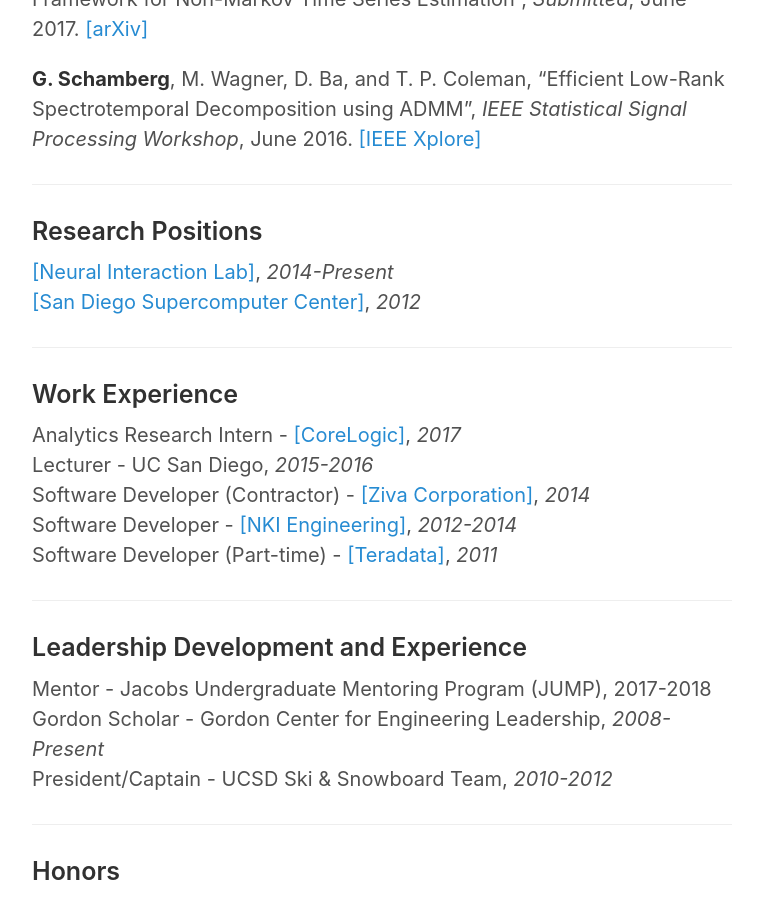
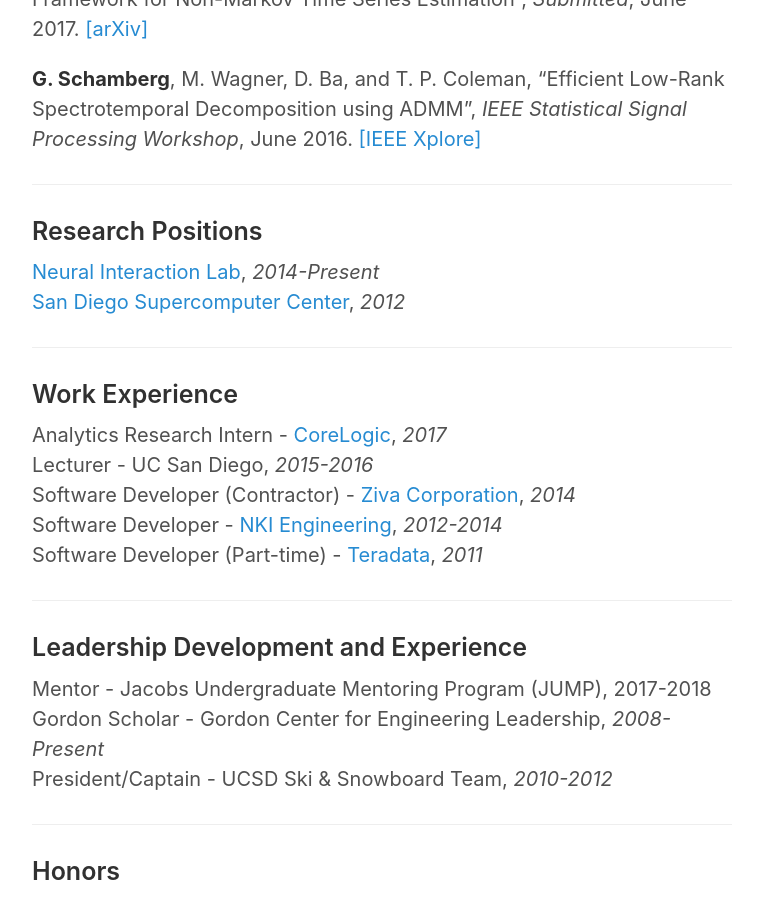
Before and after one commit to gabeschamberg/gabeschamberg.github.io, a Jekyll site: the page built from cv.md, in a window 1280 px wide and 900 px high, scrolled down 442 px. Shown: the whole window, without its empty margins (258-1021 px from the left). Built offline with Jekyll 4.4.1, drawn with Linux system fonts in a browser that asks for light colours.

Commit message:
updating cv

```diff
--- a/cv.md
+++ b/cv.md
@@ -22,18 +22,18 @@
 
 ### Research Positions
 
-[[Neural Interaction Lab]](http://coleman.ucsd.edu/), *2014-Present* \\
-[[San Diego Supercomputer Center]](http://www.sdsc.edu/), *2012*
+[Neural Interaction Lab](http://coleman.ucsd.edu/), *2014-Present* \\
+[San Diego Supercomputer Center](http://www.sdsc.edu/), *2012*
 
 -----
 
 ### Work Experience
 
-Analytics Research Intern - [[CoreLogic]](http://www.corelogic.com/products/loansafe-fraud-manager.aspx), *2017* \\
+Analytics Research Intern - [CoreLogic](http://www.corelogic.com/products/loansafe-fraud-manager.aspx), *2017* \\
 Lecturer - UC San Diego, *2015-2016* \\
-Software Developer (Contractor) - [[Ziva Corporation]](http://www.ziva-corp.com/), *2014* \\
-Software Developer - [[NKI Engineering]](http://nkiconsulting.com/), *2012-2014* \\
-Software Developer (Part-time) - [[Teradata]](http://www.teradata.com/), *2011*
+Software Developer (Contractor) - [Ziva Corporation](http://www.ziva-corp.com/), *2014* \\
+Software Developer - [NKI Engineering](http://nkiconsulting.com/), *2012-2014* \\
+Software Developer (Part-time) - [Teradata](http://www.teradata.com/), *2011*
 
 -----
 
```
